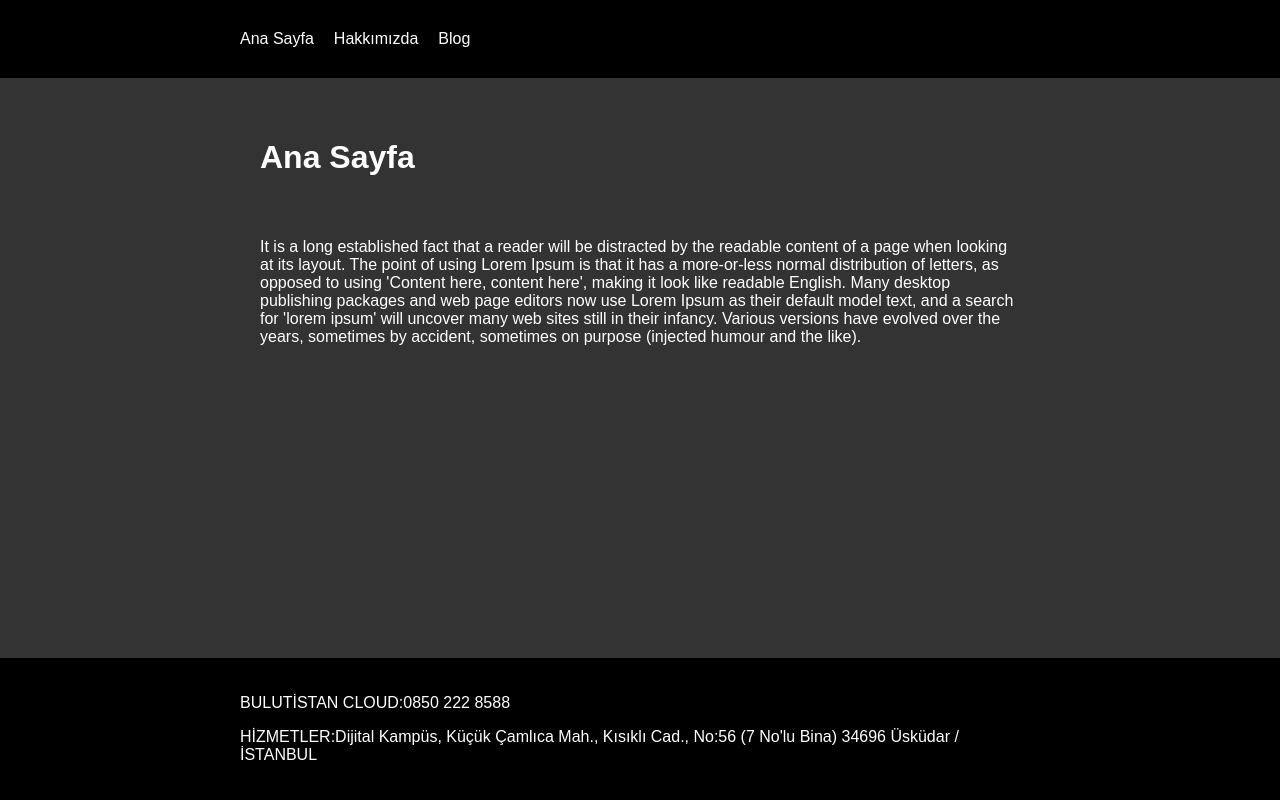
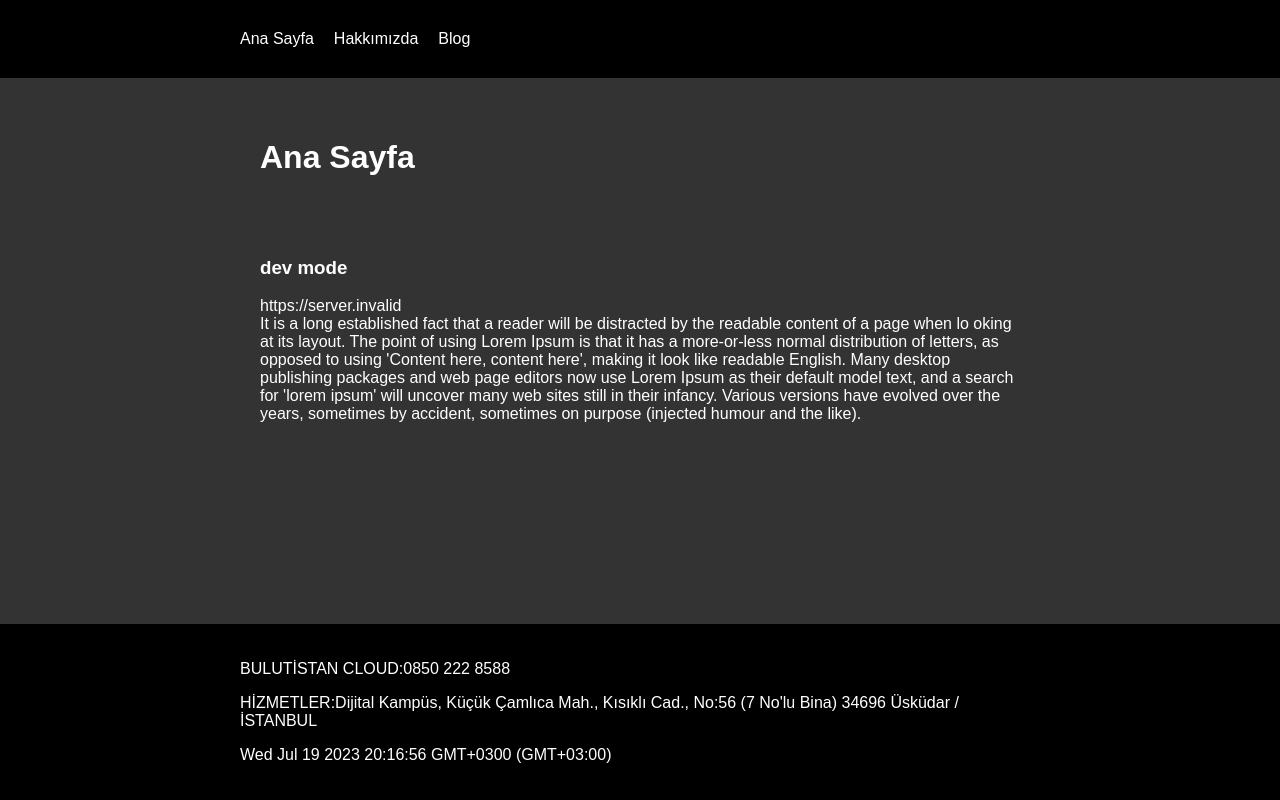
Before and after one commit to saniil/next-js-blog, a Next.js app: page / in a window 1280 px wide. Built offline with nearby package versions, Linux system fonts and the light colour scheme; no server answers.

Commit message:
script eklendi

```diff
--- a/components/Layout.js
+++ b/components/Layout.js
@@ -43,6 +43,7 @@ export default ({ title, children }) => (
           HİZMETLER:Dijital Kampüs, Küçük Çamlıca Mah., Kısıklı Cad., No:56 (7
           No'lu Bina) 34696 Üsküdar / İSTANBUL
         </p>
+        <p>Wed Jul 19 2023 20:16:56 GMT+0300 (GMT+03:00)</p>
       </FooterInner>
     </Footer>
   </BodyDiv>
--- a/package.json
+++ b/package.json
@@ -2,6 +2,7 @@
   "private": true,
   "scripts": {
     "dev": "next dev",
+    "pre-build": "node script/updateDate.js",
     "build": "next build",
     "start": "next start",
     "export": "next export"
--- a/pages/index.js
+++ b/pages/index.js
@@ -3,10 +3,15 @@ import Layout from "../components/Layout";
 export default function Home() {
   return (
     <div>
-      {" "}
       <Layout title="Ana Sayfa">
+        <h3>
+          {process.env.NODE_ENV === "development"
+            ? "dev mode"
+            : " production mode"}
+        </h3>
+        <div>{process.env.API_URL}</div>
         It is a long established fact that a reader will be distracted by the
-        readable content of a page when looking at its layout. The point of
+        readable content of a page when lo oking at its layout. The point of
         using Lorem Ipsum is that it has a more-or-less normal distribution of
         letters, as opposed to using 'Content here, content here', making it
         look like readable English. Many desktop publishing packages and web
```
Also changed, not shown: script/updateDate.js (added, +10 -0 lines), 1 other file (tests, documents, lock files or other folders).
